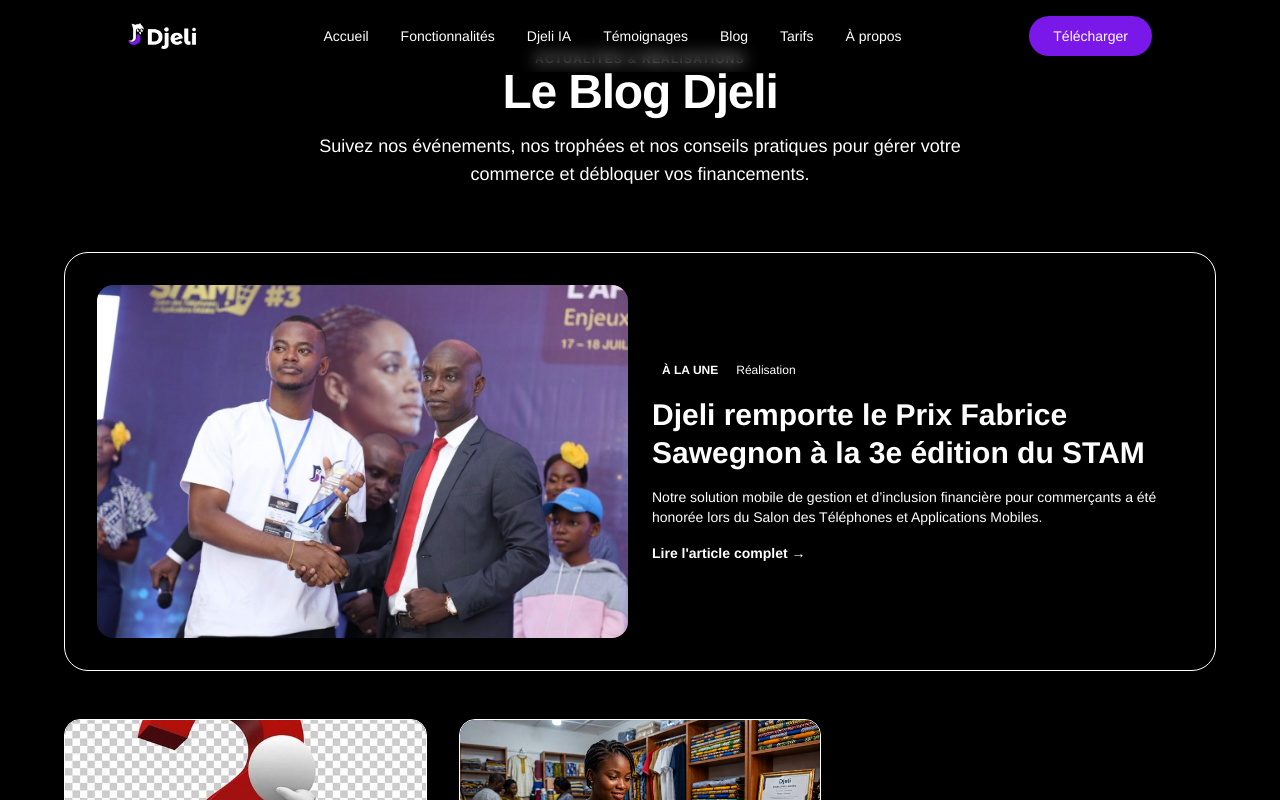
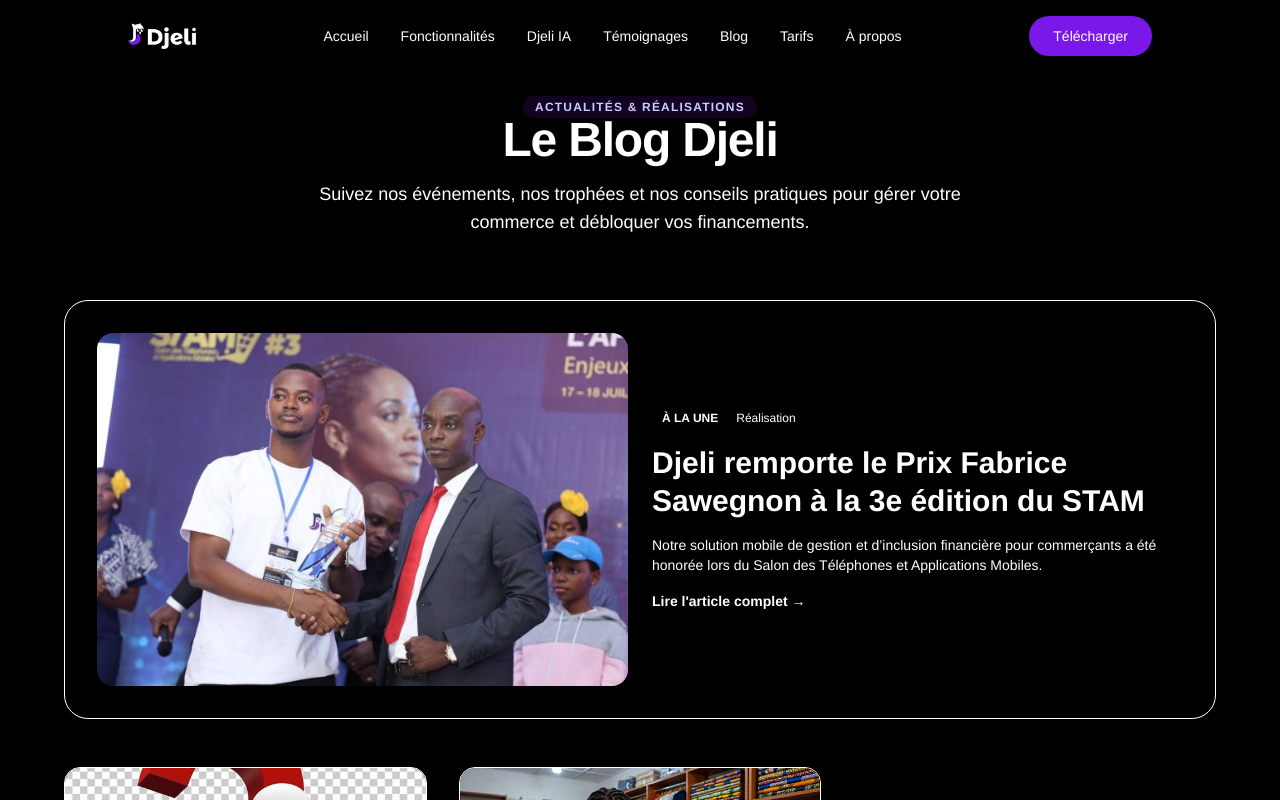
Before and after one commit to willy916/landinpageDjeli, a Next.js app: page /blog in a window 1280 px wide. Shown: the top 800 px of the page. Built offline with nearby package versions, Linux system fonts and the light colour scheme; a web font is replaced by a local one.

Commit message:
Mise à jour de la page de blog : remplacement de div par main pour une meilleure sémantique, ajustement des liens et amélioration du style.

```diff
--- a/app/(publicPages)/blog/page.tsx
+++ b/app/(publicPages)/blog/page.tsx
@@ -6,12 +6,10 @@
   const featuredPost = posts.find((p) => p.featured);
   const regularPosts = posts.filter((p) => !p.featured);
   return (
-    <div
-      id="blog"
-      className="w-full min-h-screen bg-background text-foreground py-12 px-4 sm:px-6 lg:px-8">
+    <main className="w-full min-h-screen bg-background text-foreground py-12 px-4 sm:px-6 lg:px-8">
       {/* En-tête de la page */}
-      <div className="max-w-4xl mx-auto text-center space-y-4 mb-16">
-        <span className="text-xs font-semibold uppercase tracking-widest text-primary px-3 py-1 bg-primary/10 rounded-full">
+      <div className="max-w-4xl mx-auto text-center space-y-4 mb-16 my-12">
+        <span className="text-xs font-semibold uppercase tracking-widest text-primary px-3 py-1  bg-[#7a18ea]/15 text-[#ccccff] rounded-full">
           Actualités & Réalisations
         </span>
         <h1 className="text-3xl sm:text-5xl font-extrabold tracking-tight">
@@ -87,14 +85,14 @@
                     <span>{post.date}</span>
                   </div>
                   <h3 className="font-bold text-lg leading-snug hover:text-primary transition-colors">
-                    <Link href={`/blog/${post.slug}`}>{post.title}</Link>
+                    <Link href={`#`}>{post.title}</Link>
                   </h3>
                   <p className="text-sm text-muted-foreground line-clamp-3">
                     {post.excerpt}
                   </p>
                 </div>
                 <Link
-                  href={`/blog/${post.slug}`}
+                  href={`#`}
                   className="text-xs font-semibold text-primary hover:underline pt-2 inline-block">
                   En savoir plus →
                 </Link>
@@ -103,7 +101,7 @@
           ))}
         </div>
       </div>
-    </div>
+    </main>
   );
 };
 
--- a/app/(publicPages)/page.tsx
+++ b/app/(publicPages)/page.tsx
@@ -94,7 +94,7 @@
       <TestimonialSection />
       <PricingSection />
       <ContactSection />
-      <BlogPage />
+      {/* <BlogPage /> */}
       <CTASection />
     </>
   );
--- a/data/navlinks.ts
+++ b/data/navlinks.ts
@@ -5,7 +5,7 @@
   { name: "Fonctionnalités", href: "/#features" },
   { name: "Djeli IA", href: "/#ai-section" },
   { name: "Témoignages", href: "/#testimonials" },
-  { name: "Blog", href: "/#blog" },
+  { name: "Blog", href: "/blog" },
   { name: "Tarifs", href: "/#pricing" },
   { name: "À propos", href: "/a-propos" },
 ];
--- a/sections/HeroSection.tsx
+++ b/sections/HeroSection.tsx
@@ -41,30 +41,6 @@
           />
         </p>
       </motion.a>
-      {/* <motion.a
-        href="#ai-section"
-        className="group flex items-center gap-2 rounded-full p-1 pr-3 mt-44 text-[#ccccff] bg-[#7a18ea]/15"
-        initial={{ y: -20, opacity: 0 }}
-        whileInView={{ y: 0, opacity: 1 }}
-        viewport={{ once: true }}
-        transition={{
-          delay: 0.2,
-          type: "spring",
-          stiffness: 320,
-          damping: 70,
-          mass: 1,
-        }}>
-        <span className="bg-[#000060] text-white text-xs px-3.5 py-1 rounded-full">
-          NOUVEAU
-        </span>
-        <p className="flex items-center gap-1">
-          <span>FINANCEMENT & PRÊTS</span>
-          <ChevronRightIcon
-            size={16}
-            className="group-hover:translate-x-0.5 transition duration-300"
-          />
-        </p>
-      </motion.a> */}
 
       <motion.h1
         className="text-5xl/17 md:text-6xl/21 font-medium max-w-2xl text-center"
@@ -90,10 +66,12 @@
           damping: 70,
           mass: 1,
         }}>
-        Djeli centralise ventes, stocks, employés et comptabilité en une seule
+        {/* Djeli centralise ventes, stocks, employés et comptabilité en une seule
         app. fini les outils coûteux et les pertes. Il transforme vos ventes
         quotidiennes en historique financier certifié pour débloquer vos
-        financements microfinanciers ou bancaires et développer votre commerce.
+        financements microfinanciers ou bancaires et développer votre commerce. */}
+        Djeli : gérez votre commerce, certifiez vos ventes, débloquez votre
+        financement.
       </motion.p>
 
       <motion.div
```
